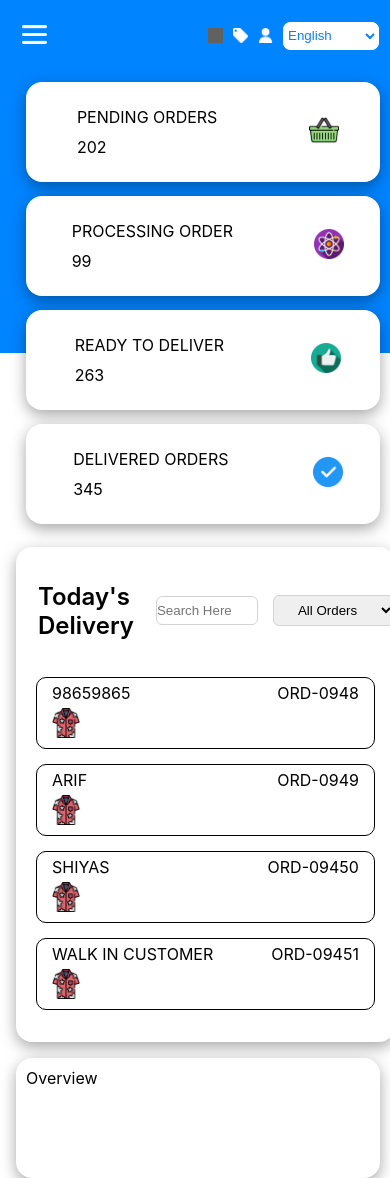
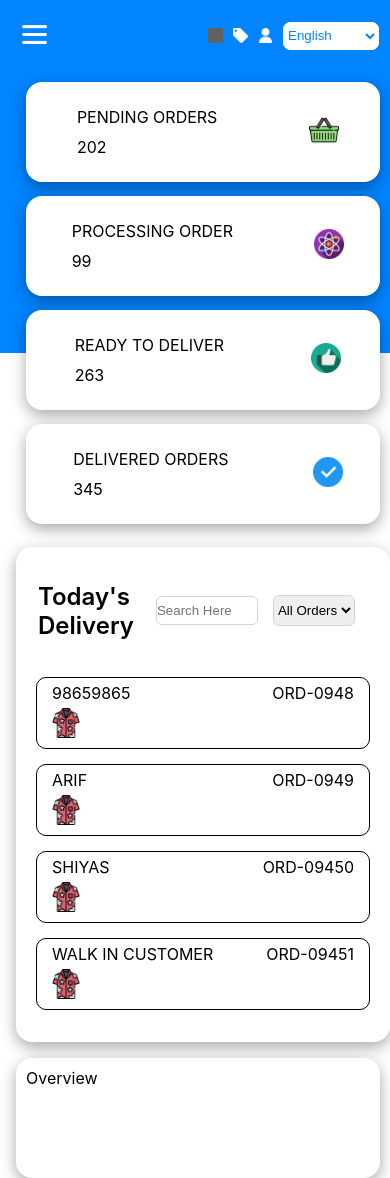
Before and after one commit to akashpal9007/rctDashBoard, a React (Create React App) app: page / in a window 390 px wide. Built offline with nearby package versions, Linux system fonts and the light colour scheme; grey boxes are pictures that could not be loaded.

Commit message:
updated trackBoard

```diff
--- a/src/Components/Sidebar.css
+++ b/src/Components/Sidebar.css
@@ -1,4 +1,13 @@
 .Sidebar{
+    background-color: white;
+    width: max-content;
+    height: 100vh;
+    margin-left: 2rem;
+    border-radius: 1rem;
+    position: fixed;
+    box-shadow: rgba(0, 0, 0, 0.35) 0px 5px 15px;
+}
+.UnSidebar{
     background-color: white;
     width: max-content;
     height: 100vh;
--- a/src/Components/Sidebar.jsx
+++ b/src/Components/Sidebar.jsx
@@ -4,7 +4,6 @@ import  {StateContext}  from '../Contexts/ContextProvider';
 
 const Sidebar = () => {
     const {activeMenu} = useContext(StateContext);
-
   return (
       <>
         <div className={activeMenu ? "Sidebar" : "UnSidebar"}>
--- a/src/Components/TrackBoard.css
+++ b/src/Components/TrackBoard.css
@@ -40,13 +40,14 @@
         width: min-content;
     }
     .board{
-        width: fit-content;
+        width: 100%;
         margin-right: 1rem;
         height: max-content;
         padding-bottom: 2rem;
     }
     .board-top>select{
         margin-right: 0px;
+        padding: 6px 0px;
     }
     .board-top>input{
         margin-left: 0rem;
```
Also changed, not shown: src/Icons/pie-chart.png (added).
